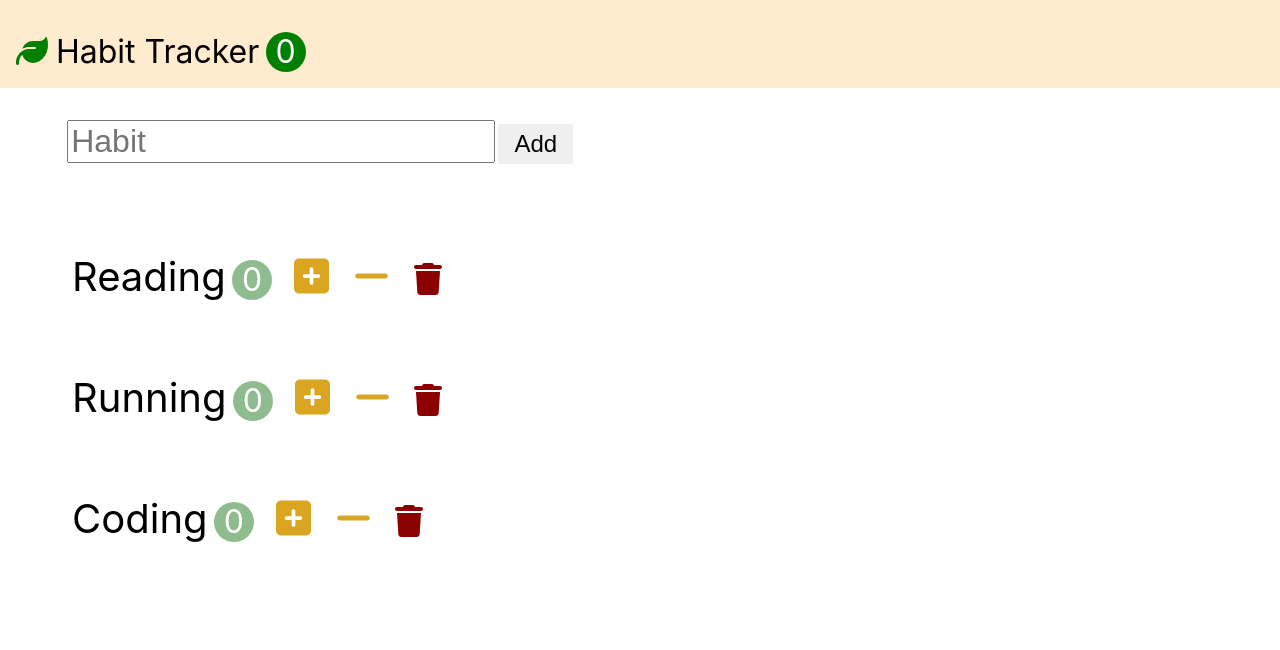
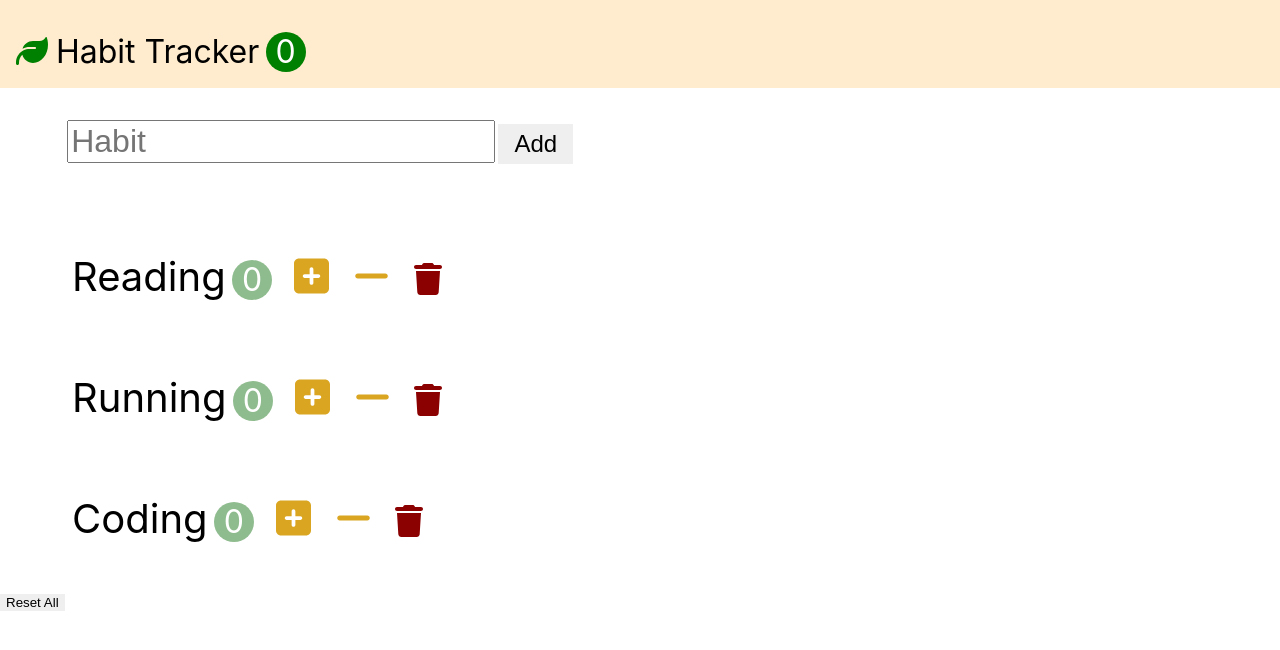
Before and after one commit to sinde530/project, a React (Create React App) app in the folder react/dream-coding/: page / in a window 1280 px wide. Shown: the top 650 px of the page. Built offline with nearby package versions, Linux system fonts and the light colour scheme.

Commit message:
reset btn 생성

```diff
--- a/react/dream-coding/src/App.js
+++ b/react/dream-coding/src/App.js
@@ -37,6 +37,13 @@ export default class App extends Component {
     const listItem = [...this.state.listItem, { id: Date.now(), name, count: 0 }]
     this.setState({ listItem })
   }
+  handleReset = () => {
+    const listItem = this.state.listItem.map(list => {
+      list.count = 0;
+      return list;
+    });
+    this.setState({ listItem });
+  }
 
   render() {
     return (
@@ -50,6 +57,7 @@ export default class App extends Component {
           onDecrement={this.handleDecrement}
           onDelete={this.handleDelete}
           onAdd={this.handleAdd}
+          onReset={this.handleReset}
         />
       </div>
     )
--- a/react/dream-coding/src/components/habitPlan/ListItem.js
+++ b/react/dream-coding/src/components/habitPlan/ListItem.js
@@ -37,7 +37,7 @@ export default class ListItem extends Component {
                         />
                     ))}
                 </ul>
-
+                <button className="reset-bton" onClick={this.props.onReset}>Reset All</button>
             </>
         )
     }
```
